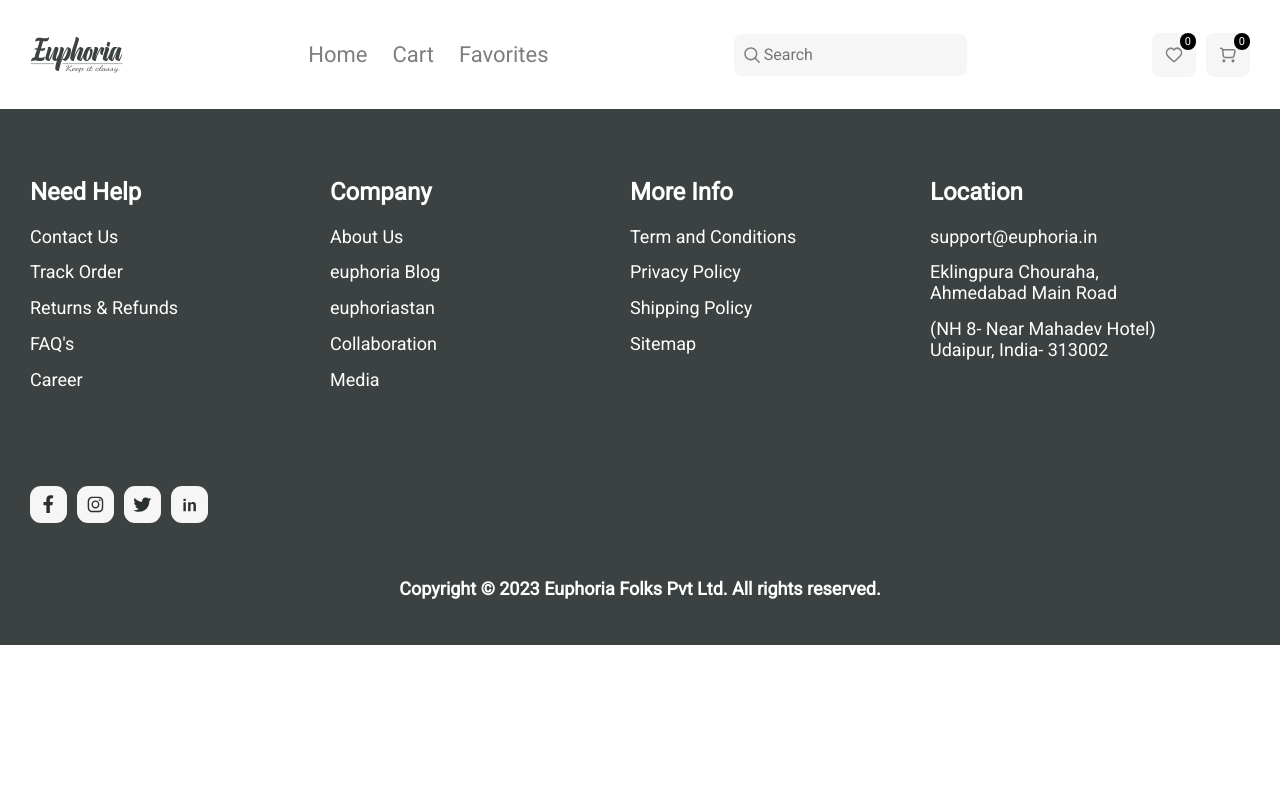
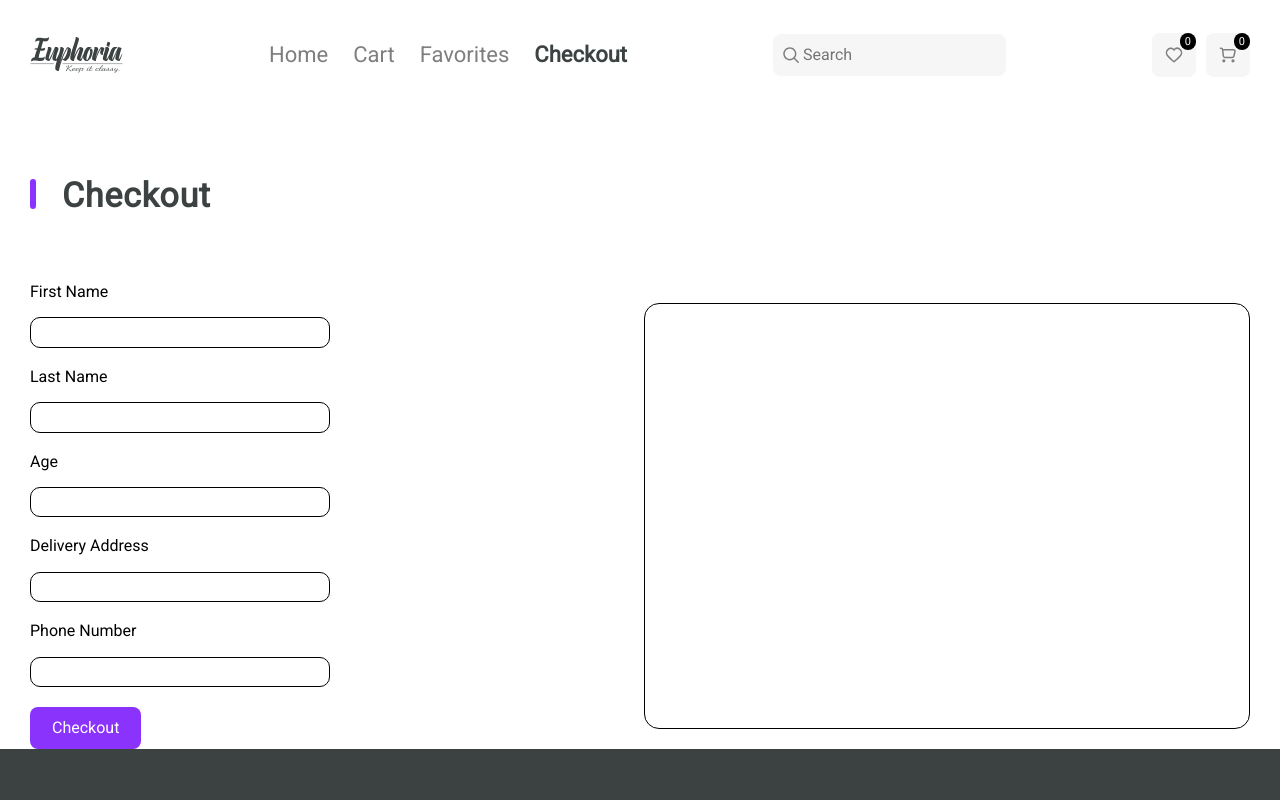
Before and after one commit to nk44ukrnet/dan-react-hw1, a React (Vite) app: page /checkout in a window 1280 px wide. Shown: the top 800 px of the page. Built offline with nearby package versions, Linux system fonts and the light colour scheme.

Commit message:
hw started

```diff
--- a/package.json
+++ b/package.json
@@ -12,11 +12,13 @@
   "dependencies": {
     "@reduxjs/toolkit": "^2.2.7",
     "classnames": "^2.5.1",
+    "formik": "^2.4.6",
     "react": "^18.3.1",
     "react-dom": "^18.3.1",
     "react-redux": "^9.1.2",
+    "react-router-dom": "^6.26.2",
     "redux": "^5.0.1",
-    "react-router-dom": "^6.26.2"
+    "yup": "^1.4.0"
   },
   "devDependencies": {
     "@eslint/js": "^9.9.0",
--- a/src/App.jsx
+++ b/src/App.jsx
@@ -21,6 +21,7 @@ import {
     selectorFavorites
 } from "./store/selectors.js";
 import {useSelector} from "react-redux";
+import Checkout from "./pages/Checkout.jsx";
 
 function App() {
 
@@ -41,7 +42,8 @@ function App() {
                             <ul>
                                 <li><NavLink activeclassname="active" to="/">Home</NavLink></li>{/*active*/}
                                 <li><NavLink activeclassname="active" to="/cart">Cart</NavLink></li>
-                                <li><NavLink activeclassname="active" to="favorites">Favorites</NavLink></li>
+                                <li><NavLink activeclassname="active" to="/favorites">Favorites</NavLink></li>
+                                <li><NavLink activeclassname="active" to="/checkout">Checkout</NavLink></li>
                             </ul>
                         </nav>
                         <div className="header__search">
@@ -69,6 +71,8 @@ function App() {
                 <Route path="/cart" element={<Cart />} />
 
                 <Route path="/favorites" element={<Favorites />} />
+
+                <Route path="/checkout" element={<Checkout />} />
 
             </Routes>
 
--- a/src/components/Button/Button.scss
+++ b/src/components/Button/Button.scss
@@ -18,7 +18,20 @@
   }
   &.button-small {
       padding: 5px 10px;
+       text-transform: unset;
+  }
+
+  &.button-small-v2 {
+    padding: 10px 20px;
     text-transform: unset;
+  }
+
+  &.button-red {
+    background: #ff0000;
+    text-decoration: none;
+    display: table;
+    margin-block: 20px;
+    padding: 15px 20px;
   }
 
   &, &:visited {
--- /dev/null
+++ b/src/components/Input/Input.jsx
@@ -0,0 +1,21 @@
+import './Input.scss';
+import cn from "classnames";
+export default function Input(props) {
+    const {
+        labelText,
+        type = 'text',
+        placeholder,
+        name,
+        errorMessage,
+        ...restProps
+    } = props;
+    return (
+        <>
+            <label className={cn("form-item", {'has-error': errorMessage})} >
+                <p className="label-text">{labelText}</p>
+                <input type={type} name={name} placeholder={placeholder} {...restProps} />
+                {errorMessage && <p className="error-message">{errorMessage}</p>}
+            </label>
+        </>
+    );
+};
--- /dev/null
+++ b/src/components/Input/Input.scss
@@ -0,0 +1,34 @@
+.form-item {
+  width: 100%;
+  max-width: 300px;
+  display: table;
+  margin-bottom: 10px;
+
+  &.has-error {
+    input {
+      border: 1px solid red;
+    }
+  }
+
+  .label-text {
+    margin-top: 0;
+  }
+
+  input {
+    width: 100%;
+    max-width: 300px;
+    display: table;
+    margin-bottom: 10px;
+    padding: 5px 10px;
+    border-radius: 10px;
+    border: 1px solid #000;
+    box-sizing: border-box;
+  }
+
+  .error-message {
+    color: red;
+    font-size: 12px;
+    margin: 0;
+    line-height: 100%;
+  }
+}
--- /dev/null
+++ b/src/containers/ProductList/ProductListMinial.scss
@@ -0,0 +1,52 @@
+.product-list-min {
+  display: flex;
+  flex-direction: column;
+  gap: 10px;
+  padding: 10px;
+  border: 1px solid #000;
+  border-radius: 15px;
+  margin-block: 20px;
+
+  &__item {
+    display: flex;
+    flex-wrap: wrap;
+    justify-content: space-between;
+    align-items: center;
+    gap: 10px;
+    padding: 10px;
+    position: relative;
+
+    &:not(:last-child) {
+      border-bottom: 1px solid #000;
+    }
+
+    img {
+      width: 100px;
+      height: 70px;
+      object-fit: cover;
+    }
+  }
+
+  &__title {
+    flex: 0 1 200px;
+    margin: 0;
+    @media (min-width: 768px) {
+      width: 100%;
+      max-width: 200px;
+    }
+  }
+
+  &__price {
+    flex: 0 1 100px;
+    margin: 0;
+  }
+
+  button {
+    @media (max-width: 768px) {
+      position: absolute;
+      top: 10px;
+      right: 10px;
+    }
+  }
+
+}
--- /dev/null
+++ b/src/containers/ProductList/ProductListMinimal.jsx
@@ -0,0 +1,31 @@
+import './ProductListMinial.scss';
+import {CURRENCY_SYMBOL} from "../../helpers/variables.js";
+import {useDispatch, useSelector} from "react-redux";
+import {
+    toggleCartProduct,
+} from "../../store/index.js";
+import {selectorCart} from '../../store/selectors.js'
+
+export default function ProductListMinimal() {
+    const dispatch = useDispatch();
+    const selCart = useSelector(selectorCart);
+
+    return (
+        <>
+            <div className="product-list-min">
+                {selCart && selCart.map((item) => {
+                    return (
+                        <div className="product-list-min__item" key={`cart-min-list-${item.code}`}>
+                            <img src={`/products/${item.image}`} alt={item.name} loading="lazy"/>
+                            <p className="product-list-min__title">{item.name}</p>
+                            <p className="product-list-min__price">{`${CURRENCY_SYMBOL}`}{item.price}</p>
+                            <button className="action-btn" onClick={() => {
+                                dispatch(toggleCartProduct(item))
+                            }}>&times;</button>
+                        </div>
+                    )
+                })}
+            </div>
+        </>
+    );
+};
--- a/src/pages/Cart.jsx
+++ b/src/pages/Cart.jsx
@@ -8,6 +8,7 @@ import ModalBody from "../components/Modal/ModalBody.jsx";
 import ModalClose from "../components/Modal/ModalClose.jsx";
 import ModalHeader from "../components/Modal/ModalHeader.jsx";
 import ModalFooter from "../components/Modal/ModalFooter.jsx";
+import {Link} from "react-router-dom";
 
 import {useDispatch, useSelector} from "react-redux";
 import {
@@ -80,6 +81,7 @@ export default function Cart() {
                     />
                 ))}
             </ProductList>
+          {selCart && <><hr /><Link className="button button-red button-small" to="/checkout">Proceed to checkout</Link></>}
           {selCart.length === 0 && <p>No products in cart.</p>}
           {selCurrentProduct && renderConfirmModal()}
       </Container>
--- /dev/null
+++ b/src/pages/Checkout.jsx
@@ -0,0 +1,56 @@
+import Heading from "../components/Heading/Heading.jsx";
+import ProductListMinimal from "../containers/ProductList/ProductListMinimal.jsx";
+import Container from "../containers/Container/Container.jsx";
+import {useDispatch, useSelector} from "react-redux";
+import {selectorCart} from '../store/selectors.js';
+import {CURRENCY_SYMBOL} from "../helpers/variables.js";
+import './Checkout.scss';
+import Input from "../components/Input/Input.jsx";
+import Button from "../components/Button/Button.jsx";
+
+export default function Checkout() {
+    const selCart = useSelector(selectorCart);
+
+    function calcTotal() {
+        let total = selCart.reduce((acc, item) => acc + item.price, 0);
+        return `(Total: ${CURRENCY_SYMBOL}${total})`;
+    }
+
+    return (
+        <>
+            <Heading>Checkout {selCart && selCart.length > 0 && calcTotal()}</Heading>
+
+            <Container>
+                <div className="checkout-holder">
+                    <div>
+                        <form>
+                            <Input
+                                labelText="First Name"
+                                name="firstName"
+                            />
+                            <Input
+                                labelText="Last Name"
+                                name="lastName"
+                            />
+                            <Input
+                                labelText="Age"
+                                name="age"
+                                type="number"
+                            />
+                            <Input
+                                labelText="Delivery Address"
+                                name="delivery"
+                            />
+                            <Input
+                                labelText="Phone Number"
+                                name="phone"
+                            />
+                            <Button classNames="button button-small-v2" type="submit">Checkout</Button>
+                        </form>
+                    </div>
+                    <ProductListMinimal/>
+                </div>
+            </Container>
+        </>
+    );
+};
--- /dev/null
+++ b/src/pages/Checkout.scss
@@ -0,0 +1,9 @@
+.checkout-holder {
+  display: flex;
+  flex-wrap: wrap;
+  justify-content: space-between;
+  gap: 30px;
+  & > div {
+    flex: 1 1 300px;
+  }
+}
```
Also changed, not shown: 1 other file (tests, documents, lock files or other folders).
